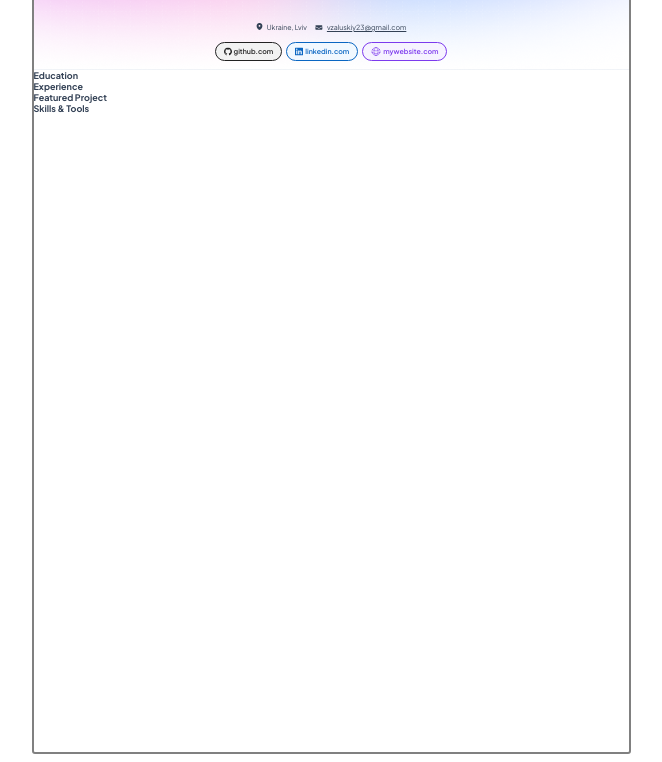
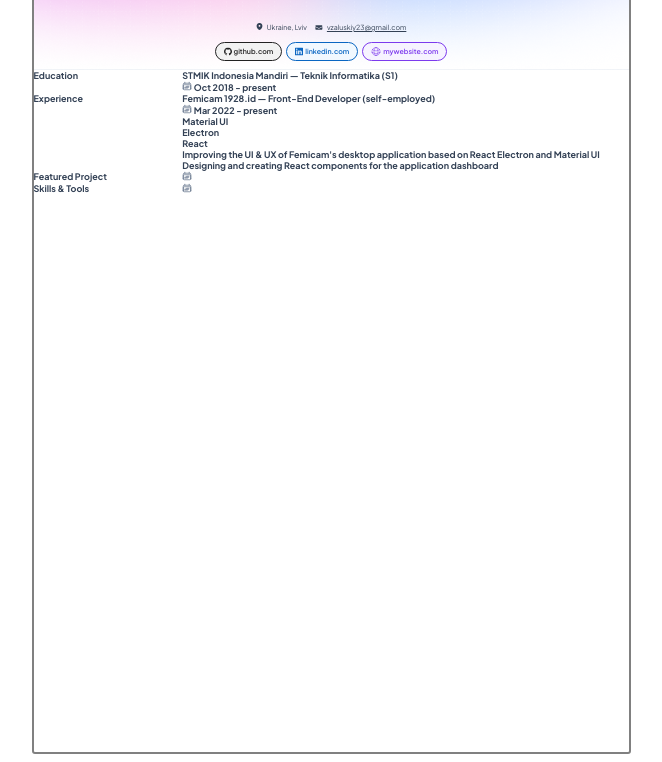
Before and after one commit to vitalik203/Resume_six, a website: page index.html in a window 1280 px wide. Shown: the part 127-889 px from the top of the page, without its empty margins (309-971 px from the left). Drawn offline with Linux system fonts and the light colour scheme.

Commit message:
fix: filled right part for "education" and "experience"

```diff
--- a/index.html
+++ b/index.html
@@ -43,14 +43,72 @@
             </div>
         </header>
         <main class="main">
-            <div class="main__block">Education</div>
-            <div class="main__block"></div>
+            <div class="main__block left">Education</div>
+            <div class="main__block right">
+                <div class="right__firstline-cover">
+                    <span class="right__title">STMIK Indonesia Mandiri — Teknik Informatika (S1)</span>
+                    <div class="right__date-cover">
+                        <img src="img/date.svg" alt="date-icon" class="right__date-icon">
+                        <span class="right__date">Oct 2018 - present</span>
+                    </div>
+                </div>
+                <div class="right__skills-list">
+                    <div class="skill__cover">
+
+                    </div>
+                </div>
+                <div class="right__description"></div>
+            </div>
             <div class="main__block">Experience</div>
-            <div class="main__block"></div>
-            <div class="main__block">Featured Project</div>
-            <div class="main__block"></div>
-            <div class="main__block">Skills & Tools</div>
-            <div class="main__block"></div>
+            <div class="main__block right">
+                <div class="right__firstline-cover">
+                    <span class="right__title">Femicam 1928.id — Front-End Developer (self-employed)</span>
+                    <div class="right__date-cover">
+                        <img src="img/date.svg" alt="date-icon" class="right__date-icon">
+                        <span class="right__date">Mar 2022 - present</span>
+                    </div>
+                </div>
+                <div class="right__skills-list">
+                    <div class="skill__cover">
+                        Material UI
+                    </div>
+                    <div class="skill__cover">
+                        Electron
+                    </div>
+                    <div class="skill__cover">
+                        React
+                    </div>
+                </div>
+                <div class="right__description">Improving the UI & UX of Femicam's desktop application based on React Electron and Material UI <br> Designing and creating React components for the application dashboard</div>
+            </div>
+            <div class="main__block left">Featured Project</div>
+            <div class="main__block right">
+                <div class="right__firstline-cover">
+                    <span class="right__title"></span>
+                    <div class="right__date-cover">
+                        <img src="img/date.svg" alt="date-icon" class="right__date-icon">
+                        <span class="right__date"></span>
+                    </div>
+                </div>
+                <div class="right__skills-list">
+                    <div class="skill__cover"></div>
+                </div>
+                <div class="right__description"></div>
+            </div>
+            <div class="main__block left">Skills & Tools</div>
+            <div class="main__block right">
+                <div class="right__firstline-cover">
+                    <span class="right__title"></span>
+                    <div class="right__date-cover">
+                        <img src="img/date.svg" alt="date-icon" class="right__date-icon">
+                        <span class="right__date"></span>
+                    </div>
+                </div>
+                <div class="right__skills-list">
+                    <div class="skill__cover"></div>
+                </div>
+                <div class="right__description"></div>
+            </div>
         </main>
         <footer class="footer"></footer>
     </div>
```
